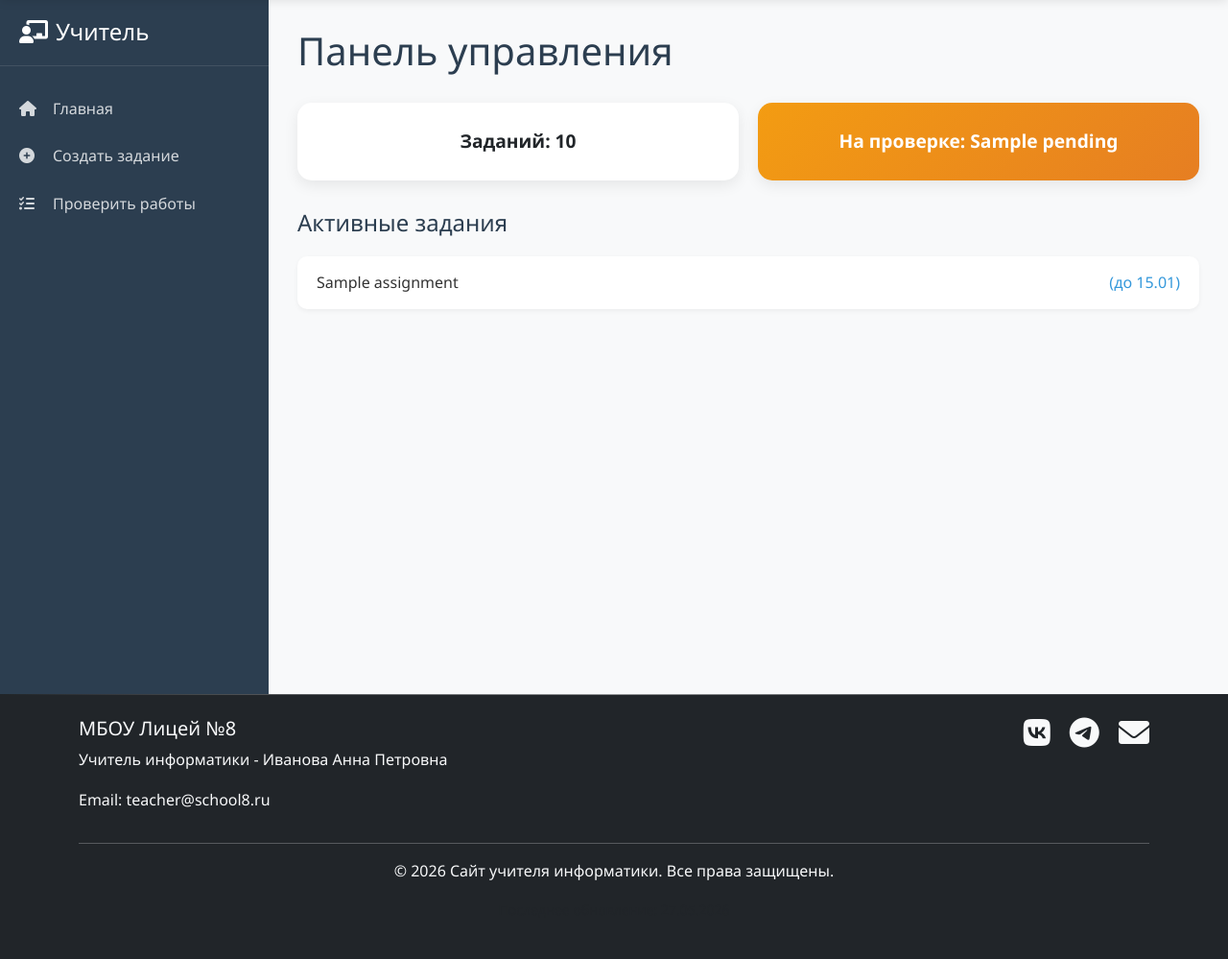
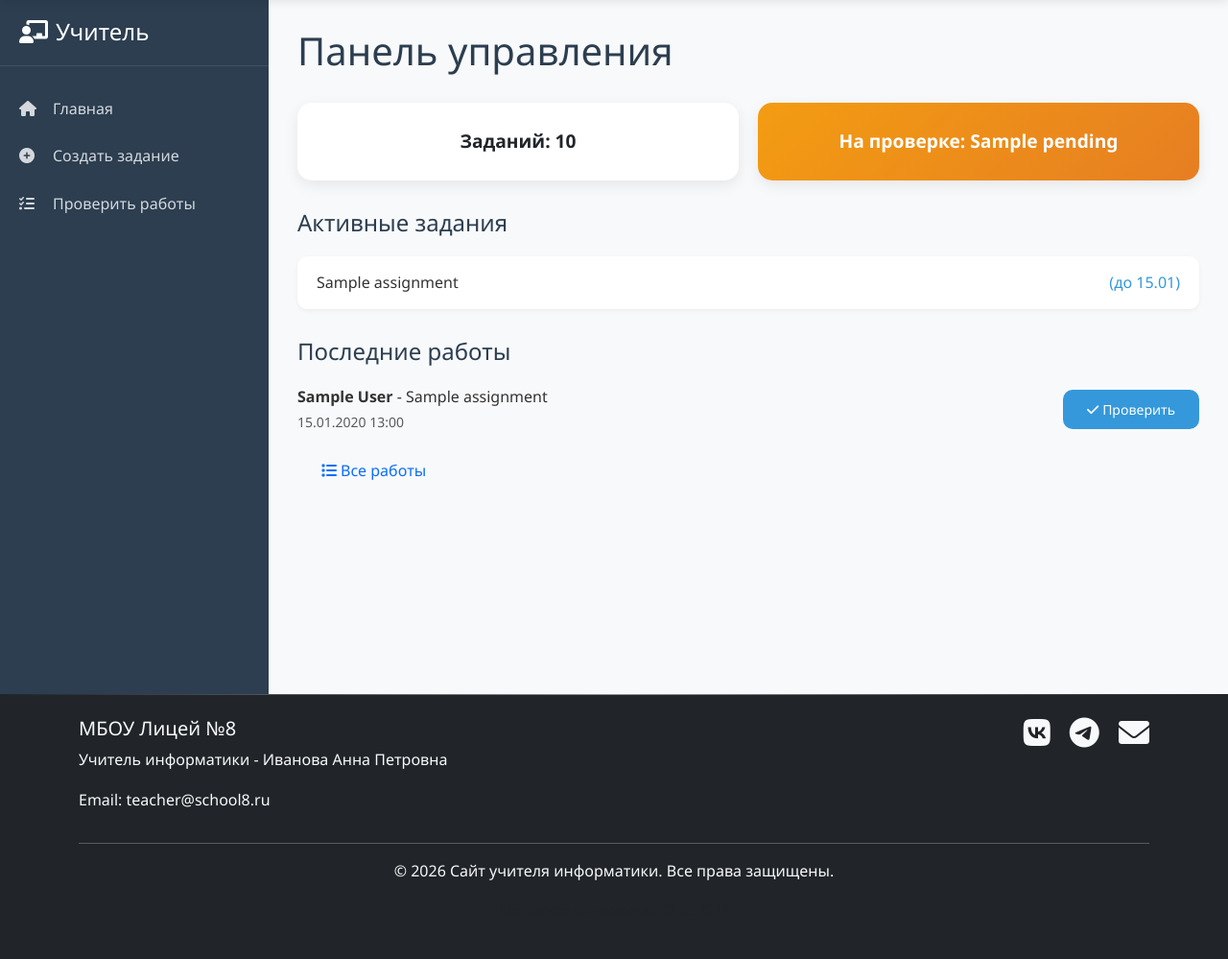
Before and after one commit to my10ma10/teacher_site, a Django app: template templates/dashboard/teacher/home.html in a window 1280 px wide. Shown: the part 61-1060 px from the top of the page at 96% size. Run offline with Django 5.2, Linux system fonts and the light colour scheme; tables that the repository leaves empty hold one stand-in row (values such as "Sample post"); the template is opened without the code that fills it: values that come from a table or form of the project are taken from there, most other values are stand-ins (such as "Sample title", 1, 10 or a date in 2020); some libraries are stand-ins or nearby versions.

Commit message:
fix: submissions displaying for the teacher

```diff
--- a/dashboard/forms.py
+++ b/dashboard/forms.py
@@ -17,7 +17,7 @@ class SubmissionForm(forms.ModelForm):
         model = Submission
         fields = ['code_text', 'file_upload']
         widgets = {
-            'code_text': forms.Textarea(attrs={'class': 'form-control font-monospace', 'rows': 10, 'placeholder': 'Вставьте код...'}),
+            'code_text': forms.Textarea(attrs={'class': 'form-control font-roboto', 'rows': 10, 'placeholder': 'Вставьте текст'}),
         }
 
 class GradeForm(forms.ModelForm):
--- a/materials/models.py
+++ b/materials/models.py
@@ -6,12 +6,18 @@ class Assignment(models.Model):
     description = models.TextField()
     deadline = models.DateTimeField()
     max_score = models.PositiveSmallIntegerField(default=5)
+    teacher = models.ForeignKey(CustomUser, on_delete=models.CASCADE, related_name='assignments')
     class_group = models.ForeignKey(ClassGroup, on_delete=models.CASCADE)
     attachments = models.FileField(upload_to='assignments/', blank=True)
     status = models.CharField(max_length=10, default='published')
 
     def __str__(self):
         return self.title
+
+    class Meta:
+        verbose_name = 'Задание'
+        verbose_name_plural = 'Задания'
+        ordering = ['-deadline']
 
 class Submission(models.Model):
     assignment = models.ForeignKey(Assignment, on_delete=models.CASCADE)
--- a/templates/dashboard/teacher/home.html
+++ b/templates/dashboard/teacher/home.html
@@ -11,6 +11,7 @@
             <div class="card">Заданий: {{ stats.total }}</div>
             <div class="card warning">На проверке: {{ stats.pending }}</div>
         </div>
+
         <h2>Активные задания</h2>
         <ul>
             {% for a in assignments %}
@@ -19,6 +20,40 @@
             <li>Нет активных заданий</li>
             {% endfor %}
         </ul>
+
+        <h2>Последние работы</h2>
+        {% if submissions %}
+        <div class="submissions-list">
+            {% for s in submissions %}
+            <div class="submission-item">
+                <div class="d-flex justify-content-between align-items-center">
+                    <div>
+                        <strong>{{ s.student.get_full_name }}</strong> - {{ s.assignment.title }}
+                        <br>
+                        <small class="text-muted">{{ s.submitted_at|date:"d.m.Y H:i" }}</small>
+                    </div>
+                    {% if s.status == 'sent' %}
+                    <a href="{% url 'dashboard:teacher_grade_submission' s.pk %}" class="btn btn-sm btn-primary">
+                        <i class="fas fa-check me-1"></i>Проверить
+                    </a>
+                    {% else %}
+                    <span class="badge bg-secondary">{{ s.status }}</span>
+                    {% endif %}
+                </div>
+            </div>
+            {% endfor %}
+        </div>
+        {% else %}
+        <p class="text-muted">Нет отправленных работ</p>
+        {% endif %}
+
+        {% if submissions %}
+        <div class="mt-3">
+            <a href="{% url 'dashboard:teacher_submissions' %}" class="btn btn-outline-primary">
+                <i class="fas fa-list me-1"></i>Все работы
+            </a>
+        </div>
+        {% endif %}
     </main>
 </div>
 {% endblock %}
--- a/templates/dashboard/teacher/submissions.html
+++ b/templates/dashboard/teacher/submissions.html
@@ -56,7 +56,7 @@
                                 <tr>
                                     <td colspan="4" class="text-center text-muted py-5">
                                         <i class="fas fa-clipboard-check fa-3x mb-3 opacity-50"></i>
-                                        <p class="mb-0">Все работы проверены</p>
+                                        <p class="mb-0">Нет работ на проверку</p>
                                     </td>
                                 </tr>
                                 {% endfor %}
```
Also changed, not shown: dashboard/views.py (+4 -4 lines), accounts/migrations/0002_alter_customuser_role.py (added), materials/migrations/0002_alter_assignment_options_assignment_teacher.py (added), materials/migrations/0003_alter_assignment_teacher.py (added).
